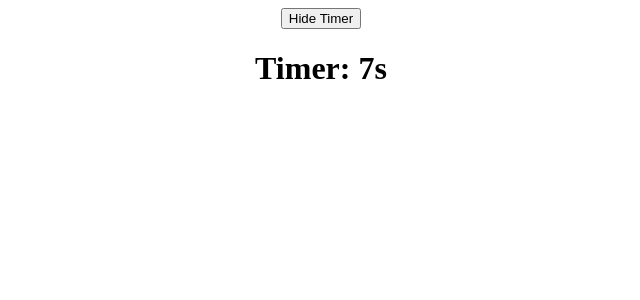
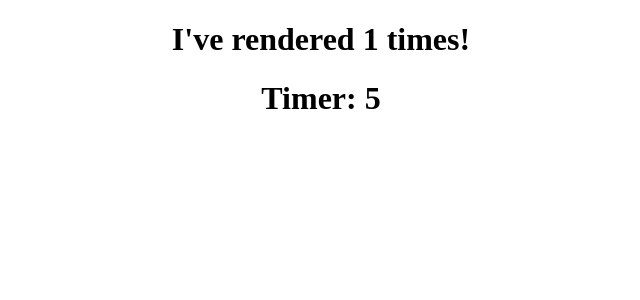
Before and after one commit to rohitware/react-playground, a React app: page / in a window 1280 px wide. Shown: the top 300 px of the page, without its empty margins (319-959 px from the left). Built offline with nearby package versions, Linux system fonts and the light colour scheme; the HTML template or start-up script is replaced by a standard one.

Commit message:
useEffect - timer and cleanup examples

```diff
--- a/src/App.jsx
+++ b/src/App.jsx
@@ -12,6 +12,8 @@ import PrevStateDemo from "./useState/PrevStateDemo";
 import ArrayDemo from "./useState/ArrayDemo";
 import UseEffectDemo from "./useEffect/UseEffectDemo";
 import CleanupDemo from "./useEffect/CleanupDemo";
+import Timer from "./useEffect/Timer";
+import Timer2 from "./useEffect/Timer2";
 
 function App() {
   return (
@@ -31,7 +33,9 @@ function App() {
       {/* <PrevStateDemo /> */}
       {/* <ArrayDemo /> */}
       {/* <UseEffectDemo /> */}
-      <CleanupDemo />
+      {/* <CleanupDemo /> */}
+      <Timer />
+      <Timer2 />
     </div>
   );
 }
--- /dev/null
+++ b/src/useEffect/Timer.jsx
@@ -0,0 +1,22 @@
+import { useState, useEffect } from "react";
+
+function Timer() {
+  const [count, setCount] = useState(0);
+
+  useEffect(() => {
+    console.log("effect runs");
+
+    let timer = setTimeout(() => {
+      setCount((count) => count + 1);
+    }, 1000);
+
+    return () => {
+      console.log("cleanup runs"); // 👈 this proves cleanup works
+      clearTimeout(timer);
+    };
+  }, []);
+
+  return <h1>I've rendered {count} times!</h1>;
+}
+
+export default Timer;
--- /dev/null
+++ b/src/useEffect/Timer2.jsx
@@ -0,0 +1,25 @@
+import React, { useEffect, useState } from "react";
+
+function Timer2() {
+  const [seconds, setSeconds] = useState(0);
+
+  useEffect(() => {
+    console.log(`Interval start`);
+
+    const interval = setInterval(() => {
+      setSeconds((pre) => pre + 1);
+    }, 1000);
+
+    return () => {
+      console.log(`Interval cleared`);
+      clearInterval(interval);
+    };
+  }, []);
+  return (
+    <div>
+      <h1>Timer: {seconds}</h1>
+    </div>
+  );
+}
+
+export default Timer2;
```
